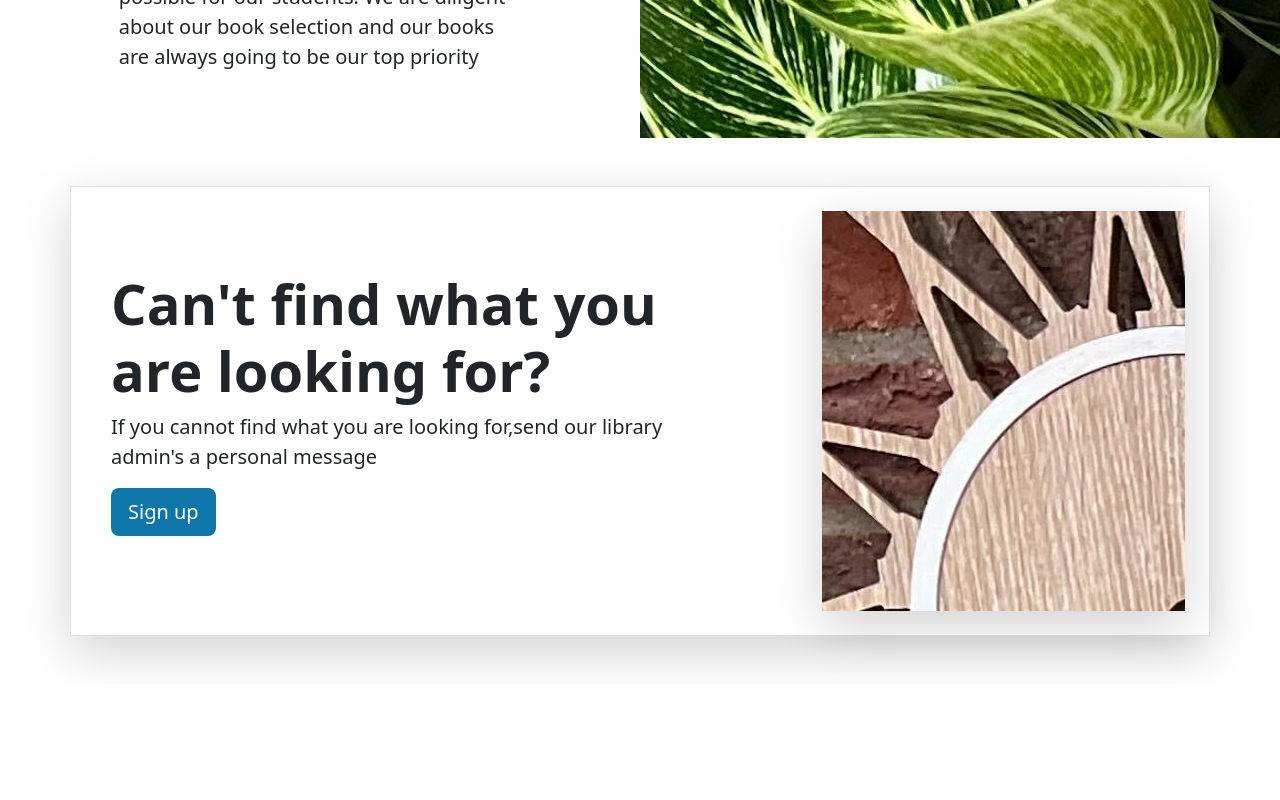
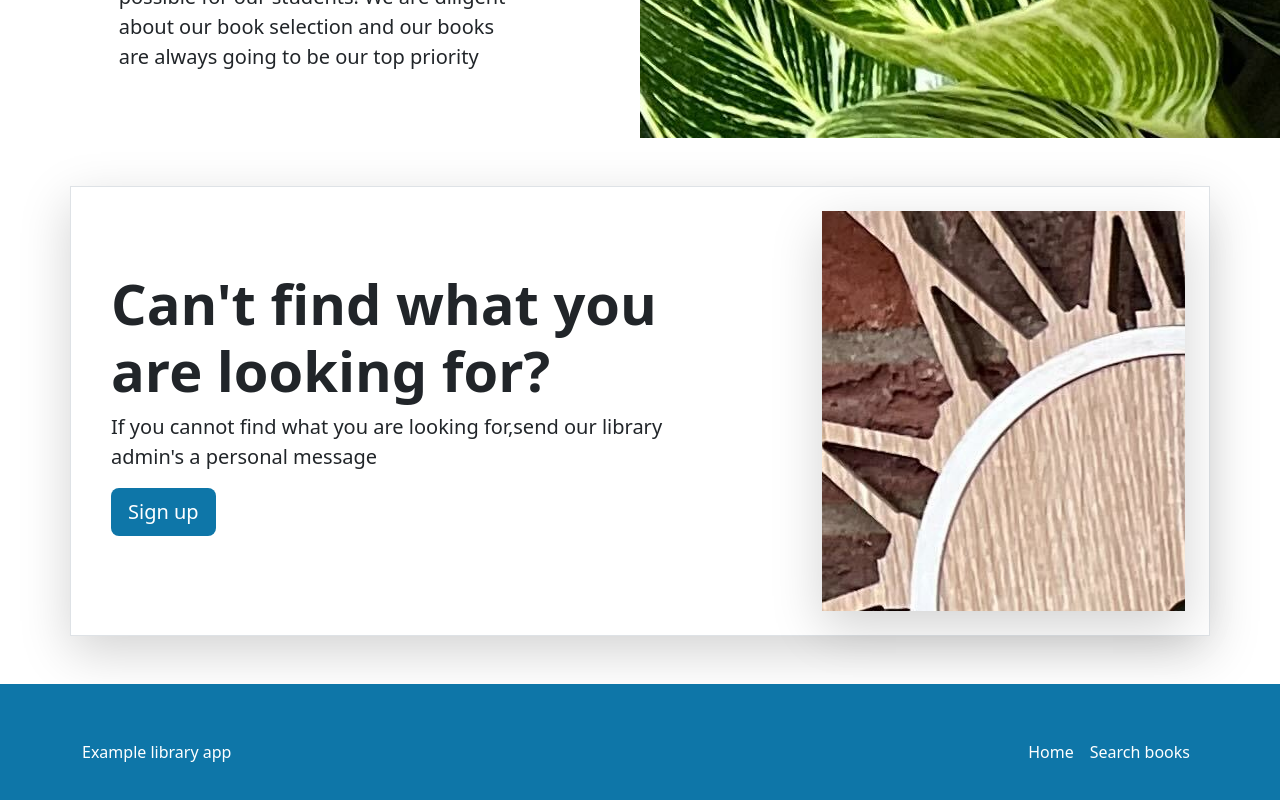
Before and after one commit to vladcGit/Bookstore-spring-react, a React (Vite) app in the folder client/: page / in a window 1280 px wide. Shown: the part 1386-2186 px from the top of the page. Before the commit the page ends 2070 px from the top, so only its background shows below. Built offline with nearby package versions, Linux system fonts and the light colour scheme.

Commit message:
Added the footer component

```diff
--- a/client/src/App.tsx
+++ b/client/src/App.tsx
@@ -3,6 +3,7 @@
 import { ExploreTopBooks } from "./layouts/Homepage/ExploreTopBooks";
 import { Hero } from "./layouts/Homepage/Heros";
 import LibraryServices from "./layouts/Homepage/LibraryServices";
+import Footer from "./layouts/NavbarAndFooter/Footer";
 import { Navbar } from "./layouts/NavbarAndFooter/Navbar";
 
 function App() {
@@ -13,6 +14,7 @@
       <Carousel />
       <Hero />
       <LibraryServices />
+      <Footer />
     </div>
   );
 }
--- /dev/null
+++ b/client/src/layouts/NavbarAndFooter/Footer.tsx
@@ -0,0 +1,23 @@
+import React from "react";
+
+export default function Footer() {
+  return (
+    <div className="main-color">
+      <footer className="container d-flex flex-wrap justify-content-between align-items-center py-5 main-color">
+        <p className="col-md-4 mb-0 text-white">Example library app</p>
+        <ul className="nav navbar-dark col-md-4 justify-content-end">
+          <li className="nav-item">
+            <a className="nav-link px-2 text-white" href="#">
+              Home
+            </a>
+          </li>
+          <li className="nav-item">
+            <a className="nav-link px-2 text-white" href="#">
+              Search books
+            </a>
+          </li>
+        </ul>
+      </footer>
+    </div>
+  );
+}
```
